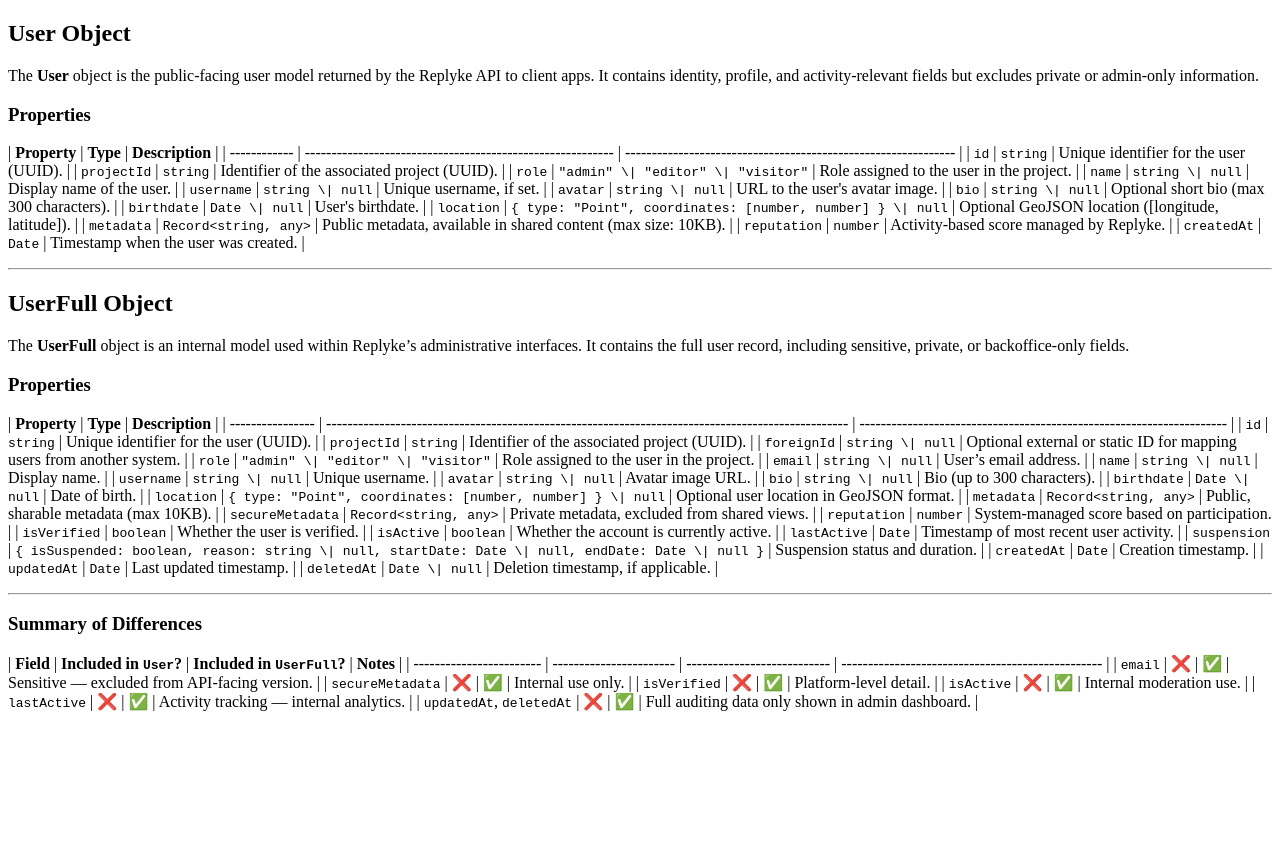
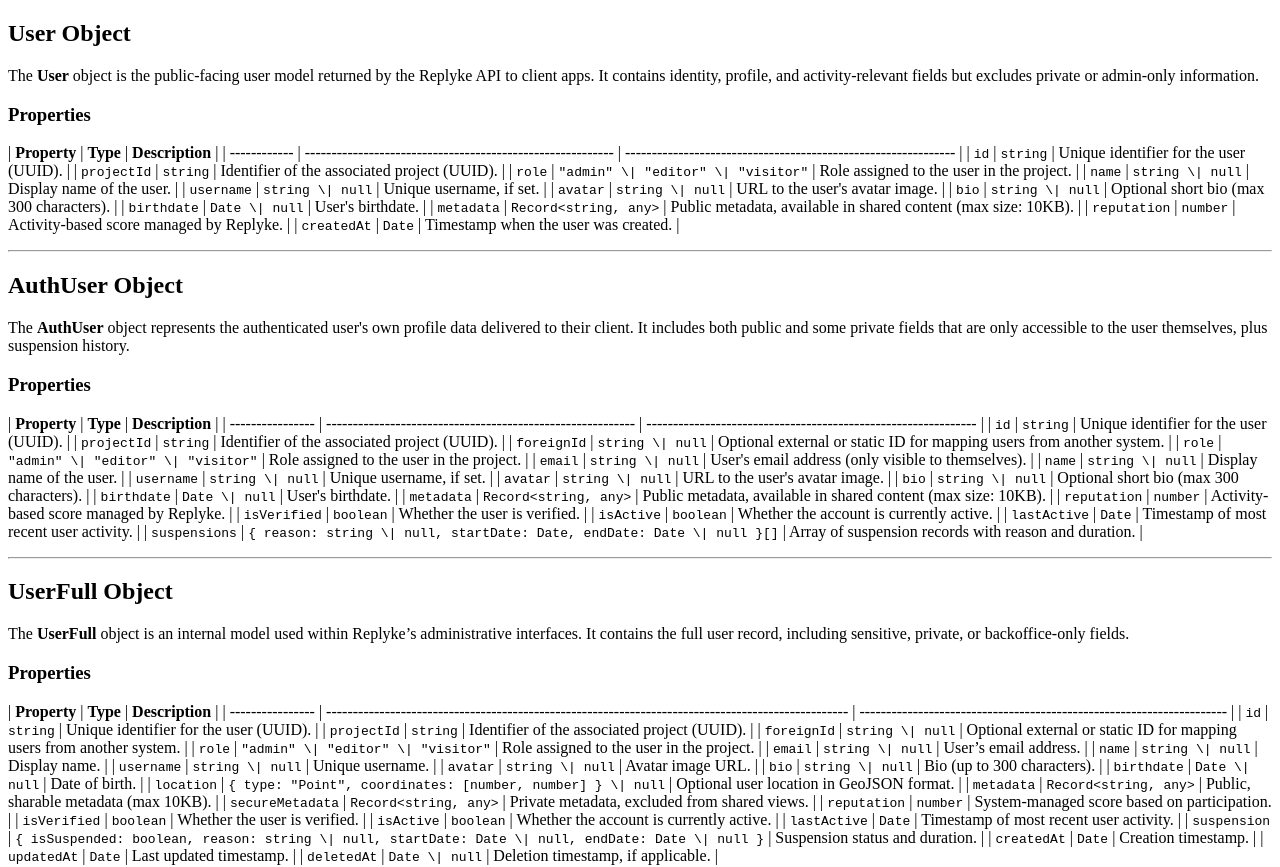
Before and after one commit to Tsabary/docs-v6, a Next.js app: page /data-models/user in a window 1280 px wide. Shown: the top 867 px of the page. Before the commit the page ends 800 px from the top, so only its background shows below. Built offline with nearby package versions, Linux system fonts and the light colour scheme.

Commit message:
update models

```diff
--- a/pages/data-models/comment.mdx
+++ b/pages/data-models/comment.mdx
@@ -23,7 +23,8 @@ The **Comment** object represents a user-generated comment within Replyke. It su
 | `createdAt`       | `Date`            | Timestamp when the comment was created.                                            |
 | `updatedAt`       | `Date`            | Timestamp when the comment was last updated.                                       |
 | `deletedAt`       | `Date \| null`    | Timestamp when the comment was deleted, if applicable.                             |
-| `parentDeletedAt` | `Date \| null`    | If this is a reply, the timestamp of the parent comment’s deletion, if applicable. |
+| `parentDeletedAt` | `Date \| null`    | If this is a reply, the timestamp of the parent comment's deletion, if applicable. |
+| `metadata`        | `Record<string, any>` | JSON object that could contain any other data about the comment which is relevant (max size: 10KB). |
 
 ---
 
--- a/pages/data-models/entity.mdx
+++ b/pages/data-models/entity.mdx
@@ -8,6 +8,7 @@ The **Entity** object represents a core item within Replyke. It can model anythi
 | ---------------- | ---------------------------------------------------------- | ---------------------------------------------------------------------------------------- |
 | `id`             | `string`                                                   | Unique identifier for the entity (UUID).                                                 |
 | `projectId`      | `string`                                                   | Identifier of the project this entity belongs to (UUID).                                 |
+| `sourceId`       | `string \| null`                                           | Optional source identifier for logical content separation within a project.              |
 | `foreignId`      | `string \| null`                                           | Optional external or static identifier (e.g., `"about-page"`). May not be a UUID.        |
 | `shortId`        | `string`                                                   | Auto-generated unique short identifier used for sharing or routing.                      |
 | `user`           | `UserLean \| null`                                         | Optional lightweight user object representing the creator.                               |
--- a/pages/data-models/user.mdx
+++ b/pages/data-models/user.mdx
@@ -14,10 +14,36 @@ The **User** object is the public-facing user model returned by the Replyke API
 | `avatar`     | `string \| null`                                           | URL to the user's avatar image.                                |
 | `bio`        | `string \| null`                                           | Optional short bio (max 300 characters).                       |
 | `birthdate`  | `Date \| null`                                             | User's birthdate.                                              |
-| `location`   | `{ type: "Point", coordinates: [number, number] } \| null` | Optional GeoJSON location (\[longitude, latitude]).            |
 | `metadata`   | `Record<string, any>`                                      | Public metadata, available in shared content (max size: 10KB). |
 | `reputation` | `number`                                                   | Activity-based score managed by Replyke.                       |
 | `createdAt`  | `Date`                                                     | Timestamp when the user was created.                           |
+
+---
+
+## AuthUser Object
+
+The **AuthUser** object represents the authenticated user's own profile data delivered to their client. It includes both public and some private fields that are only accessible to the user themselves, plus suspension history.
+
+### Properties
+
+| **Property**     | **Type**                                                   | **Description**                                                |
+| ---------------- | ---------------------------------------------------------- | -------------------------------------------------------------- |
+| `id`             | `string`                                                   | Unique identifier for the user (UUID).                         |
+| `projectId`      | `string`                                                   | Identifier of the associated project (UUID).                   |
+| `foreignId`      | `string \| null`                                           | Optional external or static ID for mapping users from another system. |
+| `role`           | `"admin" \| "editor" \| "visitor"`                         | Role assigned to the user in the project.                      |
+| `email`          | `string \| null`                                           | User's email address (only visible to themselves).            |
+| `name`           | `string \| null`                                           | Display name of the user.                                      |
+| `username`       | `string \| null`                                           | Unique username, if set.                                       |
+| `avatar`         | `string \| null`                                           | URL to the user's avatar image.                                |
+| `bio`            | `string \| null`                                           | Optional short bio (max 300 characters).                       |
+| `birthdate`      | `Date \| null`                                             | User's birthdate.                                              |
+| `metadata`       | `Record<string, any>`                                      | Public metadata, available in shared content (max size: 10KB). |
+| `reputation`     | `number`                                                   | Activity-based score managed by Replyke.                       |
+| `isVerified`     | `boolean`                                                  | Whether the user is verified.                                  |
+| `isActive`       | `boolean`                                                  | Whether the account is currently active.                       |
+| `lastActive`     | `Date`                                                     | Timestamp of most recent user activity.                        |
+| `suspensions`    | `{ reason: string \| null, startDate: Date, endDate: Date \| null }[]` | Array of suspension records with reason and duration.          |
 
 ---
 
@@ -55,11 +81,15 @@ The **UserFull** object is an internal model used within Replyke’s administrat
 
 ### Summary of Differences
 
-| **Field**                | **Included in `User`?** | **Included in `UserFull`?** | **Notes**                                         |
-| ------------------------ | ----------------------- | --------------------------- | ------------------------------------------------- |
-| `email`                  | ❌                       | ✅                           | Sensitive — excluded from API-facing version.     |
-| `secureMetadata`         | ❌                       | ✅                           | Internal use only.                                |
-| `isVerified`             | ❌                       | ✅                           | Platform-level detail.                            |
-| `isActive`               | ❌                       | ✅                           | Internal moderation use.                          |
-| `lastActive`             | ❌                       | ✅                           | Activity tracking — internal analytics.           |
-| `updatedAt`, `deletedAt` | ❌                       | ✅                           | Full auditing data only shown in admin dashboard. |
+| **Field**                | **Included in `User`?** | **Included in `AuthUser`?** | **Included in `UserFull`?** | **Notes**                                         |
+| ------------------------ | ----------------------- | --------------------------- | --------------------------- | ------------------------------------------------- |
+| `foreignId`              | ❌                       | ✅                           | ✅                           | External mapping ID — excluded from public view. |
+| `email`                  | ❌                       | ✅                           | ✅                           | Sensitive — only shown to user themselves or admins. |
+| `location`               | ❌                       | ❌                           | ✅                           | Geographic data — admin use only.                |
+| `secureMetadata`         | ❌                       | ❌                           | ✅                           | Internal use only.                                |
+| `isVerified`             | ❌                       | ✅                           | ✅                           | Platform-level detail.                            |
+| `isActive`               | ❌                       | ✅                           | ✅                           | Account status — shown to user themselves.       |
+| `lastActive`             | ❌                       | ✅                           | ✅                           | Activity tracking.                                |
+| `suspensions`            | ❌                       | ✅                           | ❌                           | Suspension history — specific to AuthUser.       |
+| `suspension`             | ❌                       | ❌                           | ✅                           | Current suspension status — admin view only.     |
+| `updatedAt`, `deletedAt` | ❌                       | ❌                           | ✅                           | Full auditing data only shown in admin dashboard. |
```
Also changed, not shown: pages/data-models/app-notification.mdx (+6 -2 lines), pages/data-models/list.mdx (+10 -5 lines).
